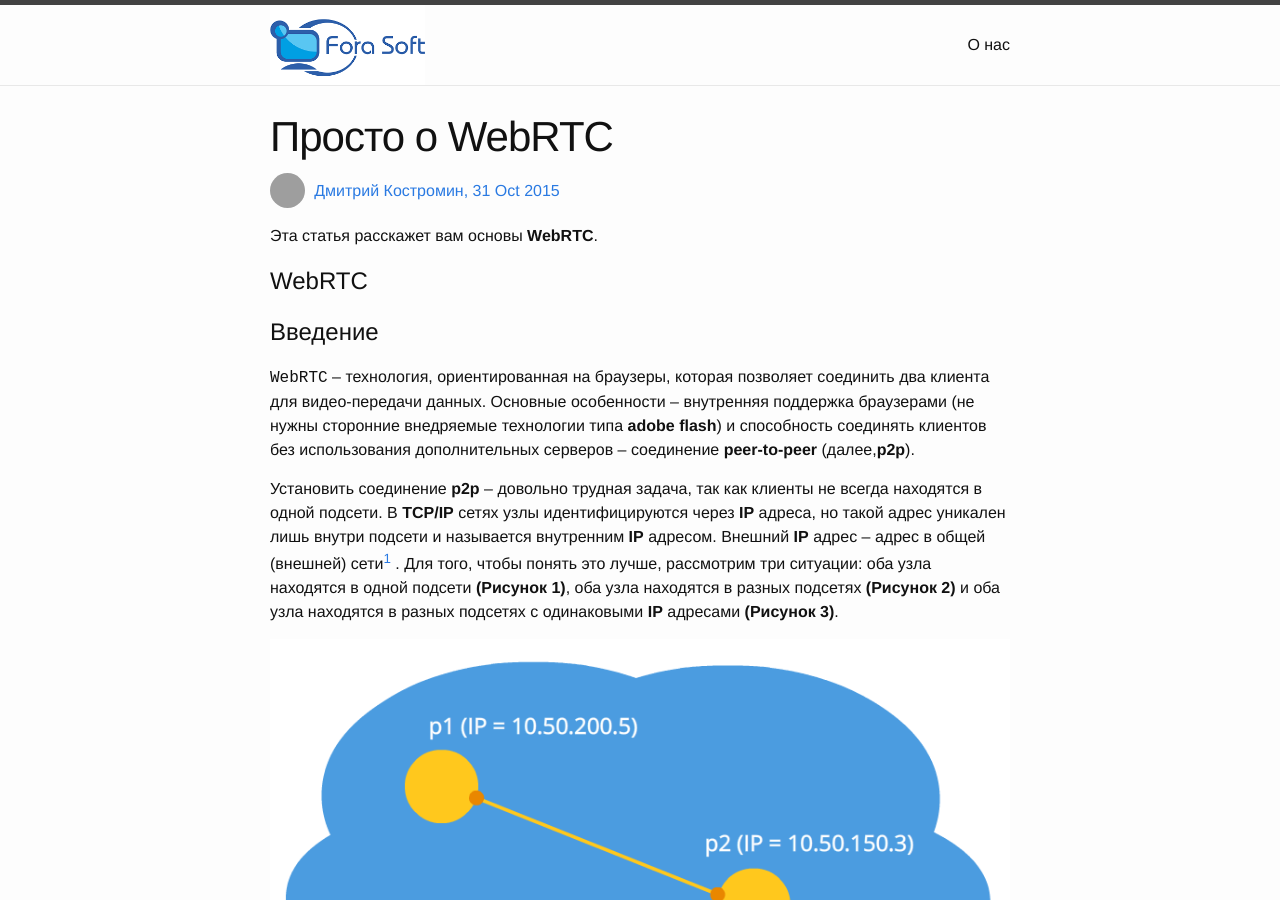
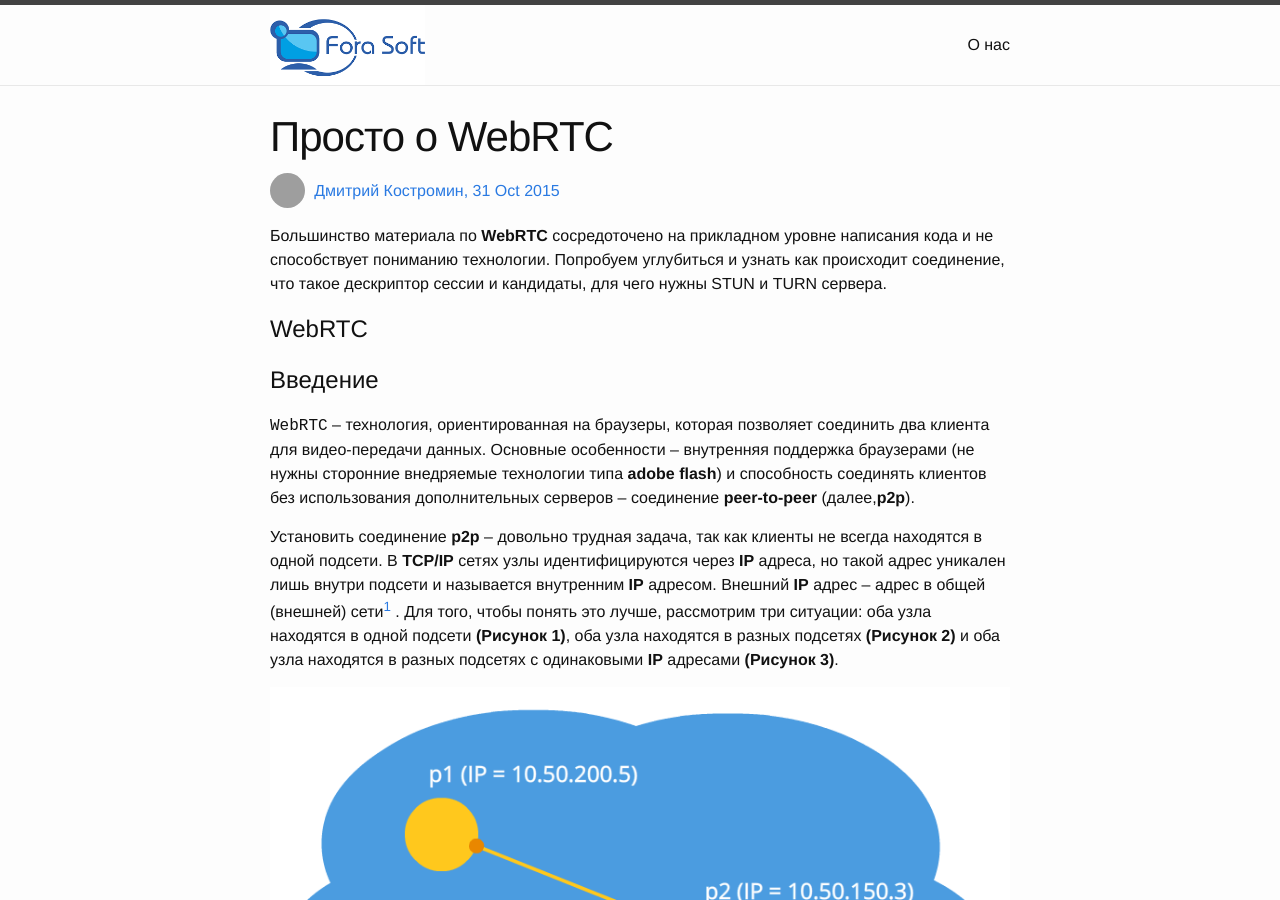
Before and after one commit to forasoft/forasoft.github.io, a Jekyll site: the page built from _posts/2015-10-31-webrtc-in-plain-russian.md, in a window 1280 px wide and 900 px high. Built offline with Jekyll 4.4.1, drawn with Linux system fonts in a browser that asks for light colours; Markdown is read by kramdown in place of the engine named in the settings; comment, search, counter and statistics services are not loaded; grey boxes are pictures that could not be loaded.

Commit message:
Update WebRTC article description

```diff
--- a/_posts/2015-10-31-webrtc-in-plain-russian.md
+++ b/_posts/2015-10-31-webrtc-in-plain-russian.md
@@ -7,7 +7,7 @@ tags: [webrtc, p2p, turn, stun, ice]
 keywords: "webrtc, p2p, turn, stun, ice"
 author: kupec
 ---
-Эта статья расскажет вам основы **WebRTC**.
+Большинство материала по **WebRTC** сосредоточено на прикладном уровне написания кода и не способствует пониманию технологии. Попробуем углубиться и узнать как происходит соединение, что такое дескриптор сессии и кандидаты, для чего нужны STUN и TURN сервера.
 
 <!--more-->
 
```
